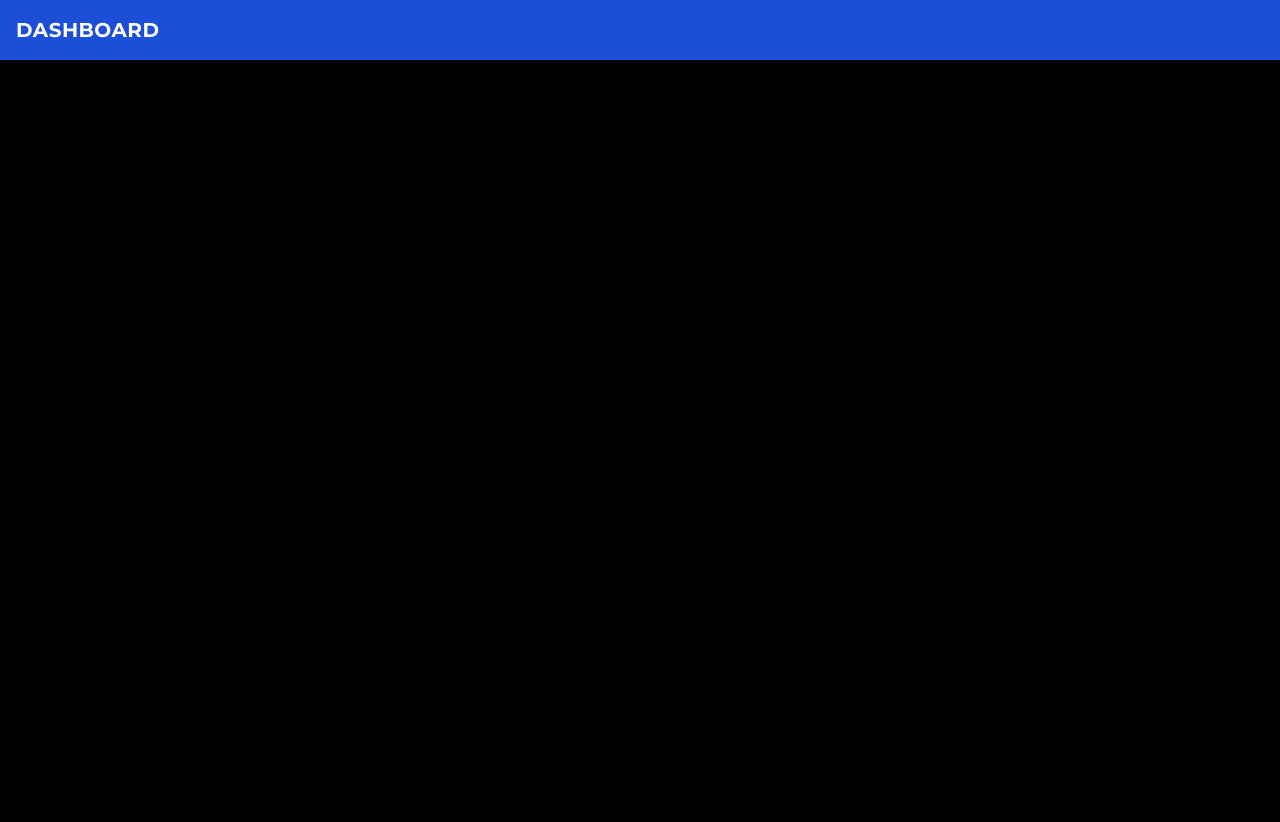
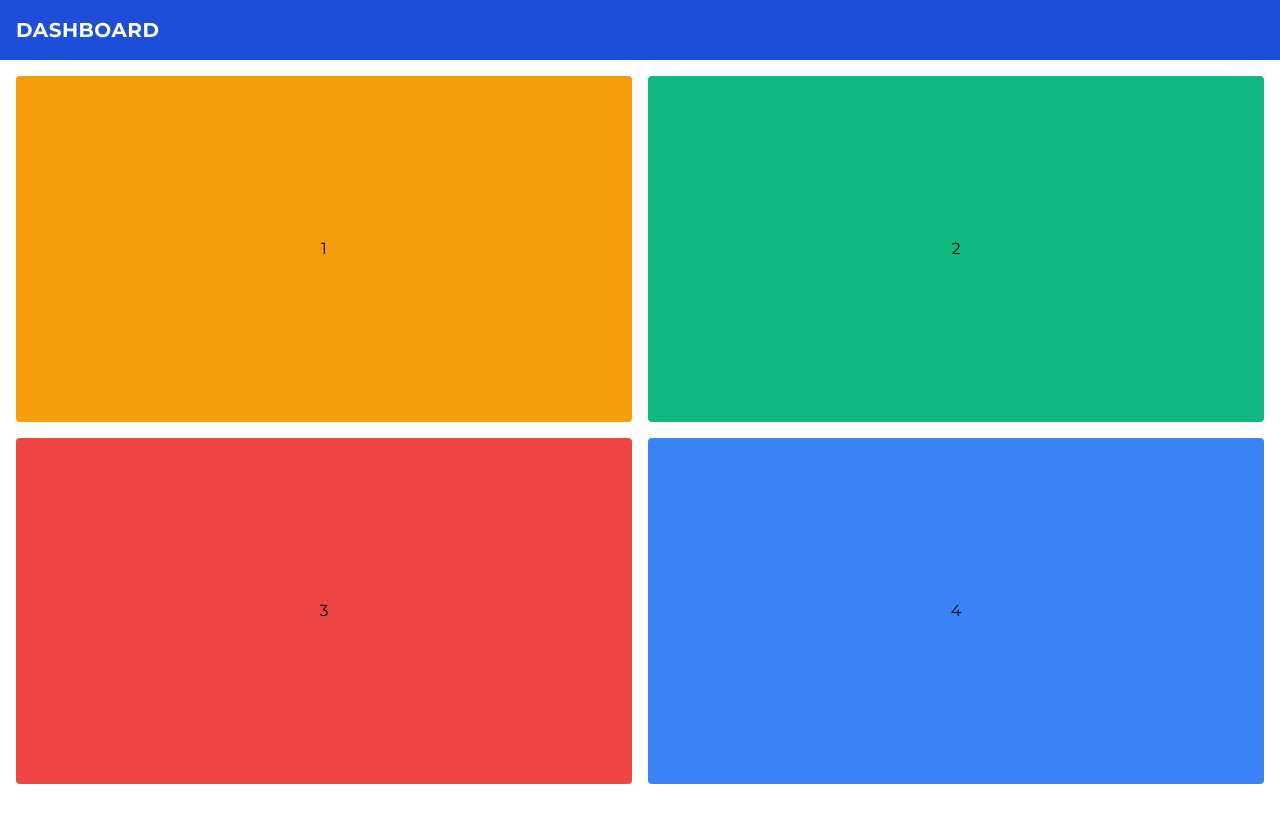
Before and after one commit to Shravankumarkarnati/fb_dashboard, a React (Create React App) app: page / in a window 1280 px wide. Shown: the top 822 px of the page. After the commit the page ends 800 px from the top, so only its background shows below. Built offline with nearby package versions, Linux system fonts and the light colour scheme.

Commit message:
feat: dashBoard Container

```diff
--- a/src/app/components/Header/header.styles.scss
+++ b/src/app/components/Header/header.styles.scss
@@ -1,5 +1,5 @@
 .header {
-  @apply flex-1 bg-blue-700 p-4;
+  @apply bg-blue-700 p-4;
   &-heading {
     @apply text-xl text-white font-bold cursor-pointer uppercase tracking-wide;
   }
--- a/src/app/components/dashboardContainer/dashboardContainer.styles.scss
+++ b/src/app/components/dashboardContainer/dashboardContainer.styles.scss
@@ -1,3 +1,18 @@
 .dashboard-container {
-  @apply flex-1 flex h-full w-full bg-black;
+  @apply flex-1 bg-white p-4 grid grid-cols-2 grid-rows-2 gap-4;
+  & div {
+    @apply flex items-center justify-center p-5 rounded;
+  }
+  &-1 {
+    @apply bg-yellow-500;
+  }
+  &-2 {
+    @apply bg-green-500;
+  }
+  &-3 {
+    @apply bg-red-500;
+  }
+  &-4 {
+    @apply bg-blue-500;
+  }
 }
--- a/src/app/components/dashboardContainer/dashboardContainer.tsx
+++ b/src/app/components/dashboardContainer/dashboardContainer.tsx
@@ -4,7 +4,12 @@ import './dashboardContainer.styles.scss';
 interface DashboardContainerProps {}
 
 const DashboardContainer: React.FC<DashboardContainerProps> = () => (
-  <div className="dashboard-container">DashBoard</div>
+  <div className="dashboard-container">
+    <div className="dashboard-container-1">1</div>
+    <div className="dashboard-container-2">2</div>
+    <div className="dashboard-container-3">3</div>
+    <div className="dashboard-container-4">4</div>
+  </div>
 );
 
 export default DashboardContainer;
--- /dev/null
+++ b/src/app/pages/HomePage/App.styles.scss
@@ -0,0 +1,6 @@
+.App {
+  @apply w-full h-full flex;
+  &-container {
+    @apply flex-1 flex flex-col;
+  }
+}
--- a/src/app/pages/HomePage/App.tsx
+++ b/src/app/pages/HomePage/App.tsx
@@ -1,13 +1,16 @@
 import React from 'react';
 import DashboardContainer from '../../components/dashboardContainer/dashboardContainer';
 import Header from '../../components/Header/header';
+import './App.styles.scss';
 
 function App() {
   // reportWebVitals(console.log);
   return (
-    <div className="App h-full w-full flex-col" data-testid="App">
-      <Header />
-      <DashboardContainer />
+    <div className="App" data-testid="App">
+      <div className="App-container">
+        <Header />
+        <DashboardContainer />
+      </div>
     </div>
   );
 }
--- a/src/index.css
+++ b/src/index.css
@@ -13,9 +13,12 @@
 
 html {
   font-family: 'Montserrat', sans-serif;
+  height: 100%;
+  width: 100%;
 }
 
+body,
 #root {
-  height: 100vh;
-  width: 100vw;
+  height: 100%;
+  width: 100%;
 }
```
Also changed, not shown: src/index.tsx (+7 -3 lines), .eslintrc.js.
